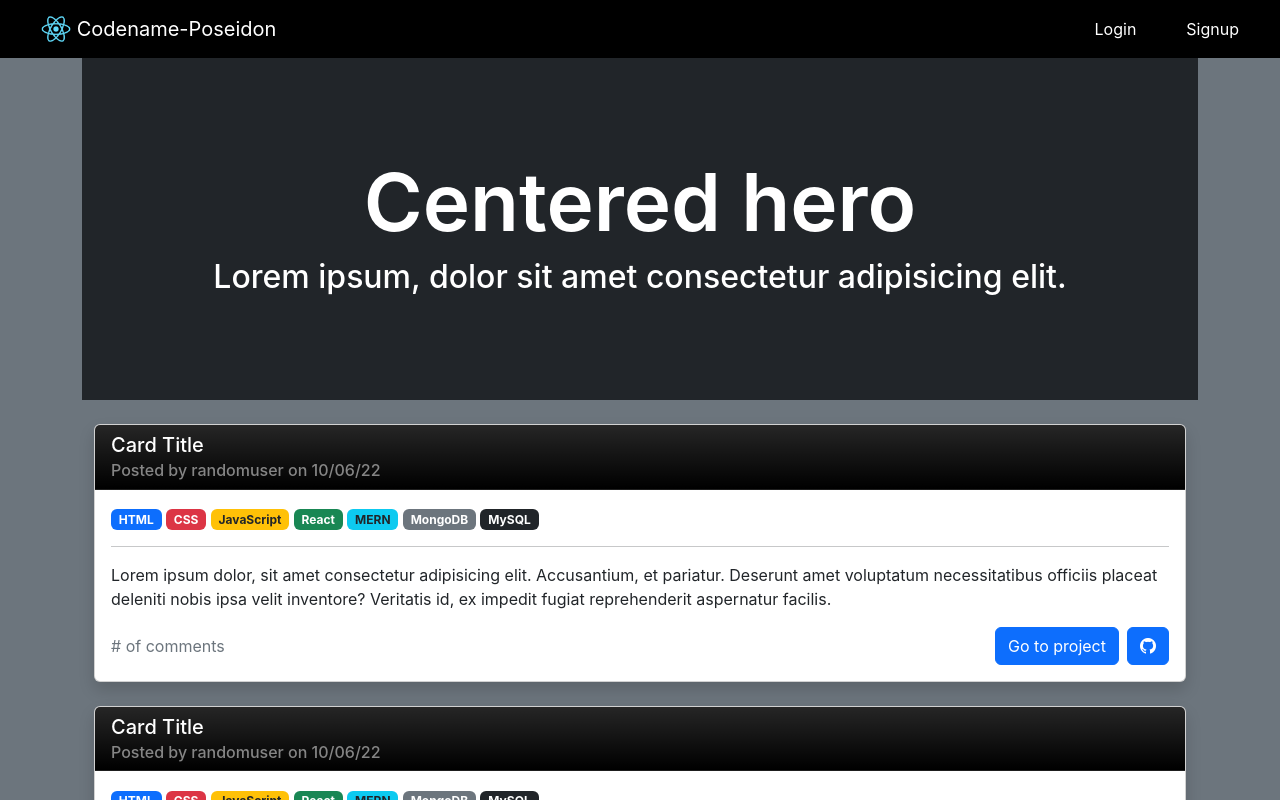
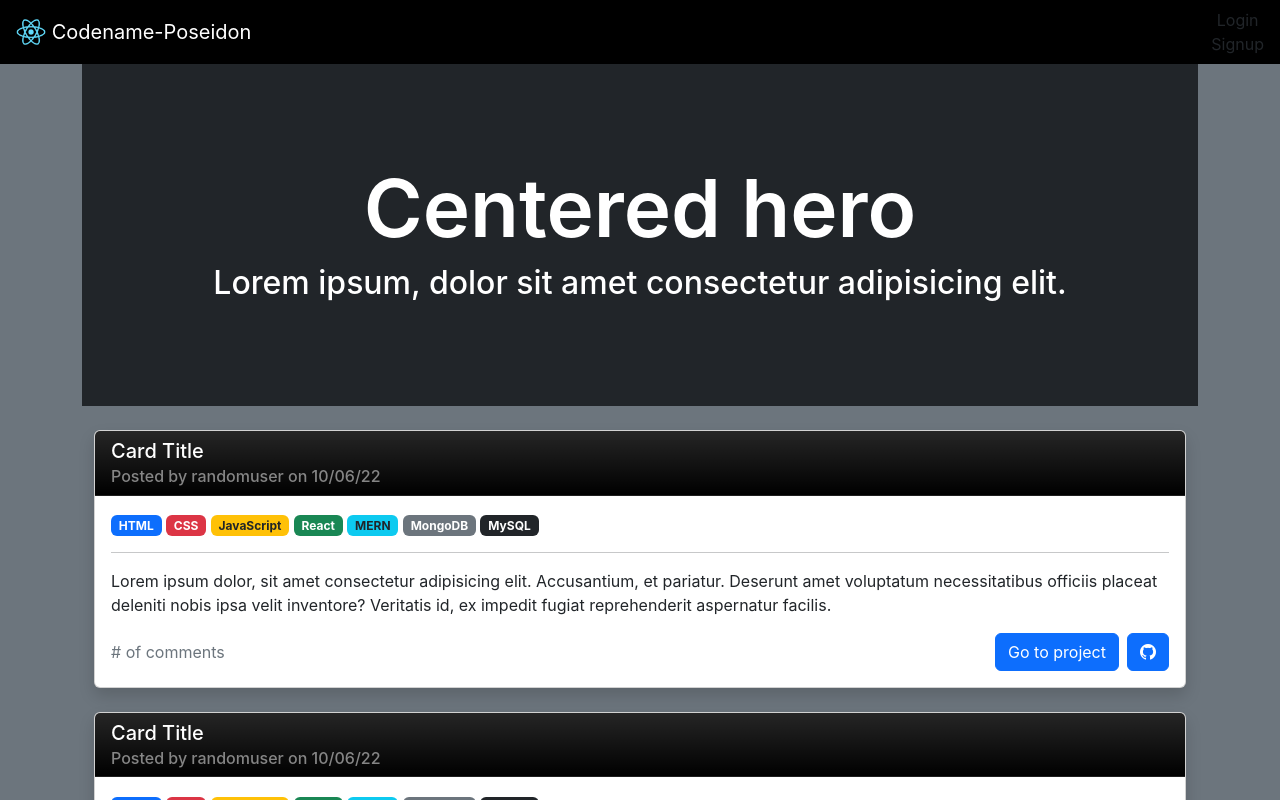
Before and after one commit to cnohilly/codeflow, a React (Create React App) app in the folder client/: page / in a window 1280 px wide. Shown: the top 800 px of the page. Built offline with nearby package versions, Linux system fonts and the light colour scheme.

Commit message:
fixed header by importing NAVLink

```diff
--- a/client/src/components/Header/index.js
+++ b/client/src/components/Header/index.js
@@ -1,5 +1,6 @@
 import React from "react";
 import { Link } from "react-router-dom";
+import { NavLink } from 'react-router-dom'
 import { Navbar, Nav, Container } from "react-bootstrap";
 import Auth from "../../utils/auth";
 
@@ -15,7 +16,7 @@ const Header = () => {
       <Navbar bg="black" variant="dark" expand="md">
         <Container fluid className="px-3">
           {/* brand image and name */}
-          <Link to="/">
+          <NavLink to="/" className='ms-auto nav-link'>
             <Navbar.Brand>
               <img
                 src="/logo192.png"
@@ -26,7 +27,7 @@ const Header = () => {
               />{" "}
               Codename-Poseidon
             </Navbar.Brand>
-          </Link>
+          </NavLink>
           {/* menu button */}
 
           <Navbar.Toggle aria-controls="responsive-navbar-nav" />
@@ -34,15 +35,15 @@ const Header = () => {
             <nav className="text-center ms-auto">
               {Auth.loggedIn() ? (
                 <>
-                  <Link to="/">Profile</Link>
+                  <NavLink to="/" className='ms-auto nav-link'>Profile</NavLink>
                   <a href="/" onClick={logout}>
                     Logout
                   </a>
                 </>
               ) : (
                 <>
-                  <Link to="/login">Login</Link>
-                  <Link to="/signup">Signup</Link>
+                  <NavLink to="/login" className='ms-auto nav-link'>Login</NavLink>
+                  <NavLink to="/signup" className='ms-auto nav-link'>Signup</NavLink>
                 </>
               )}
             </nav>
--- a/client/src/index.css
+++ b/client/src/index.css
@@ -29,22 +29,6 @@ code {
 }
 
 
-a {
-  color: white;
-  text-decoration: none;
-}
-
-
-nav a {
-  padding: 6px 10px;
-  margin: 0 15px;
-  transition: all 0.2s;
-}
-
-nav a:hover {
-  color: white;
-}
-
 /* FORM */
 .form-label,
 .form-input,
```
